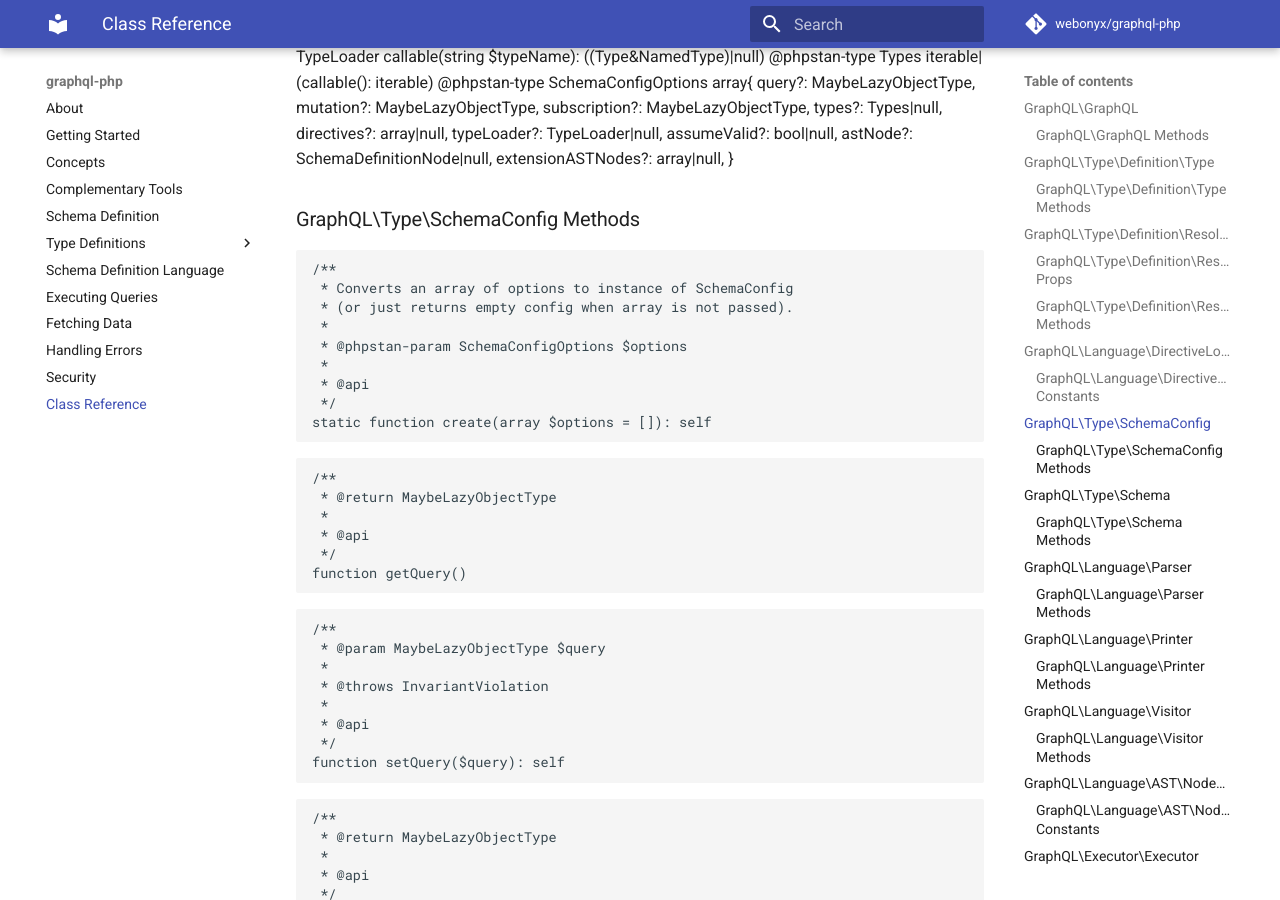
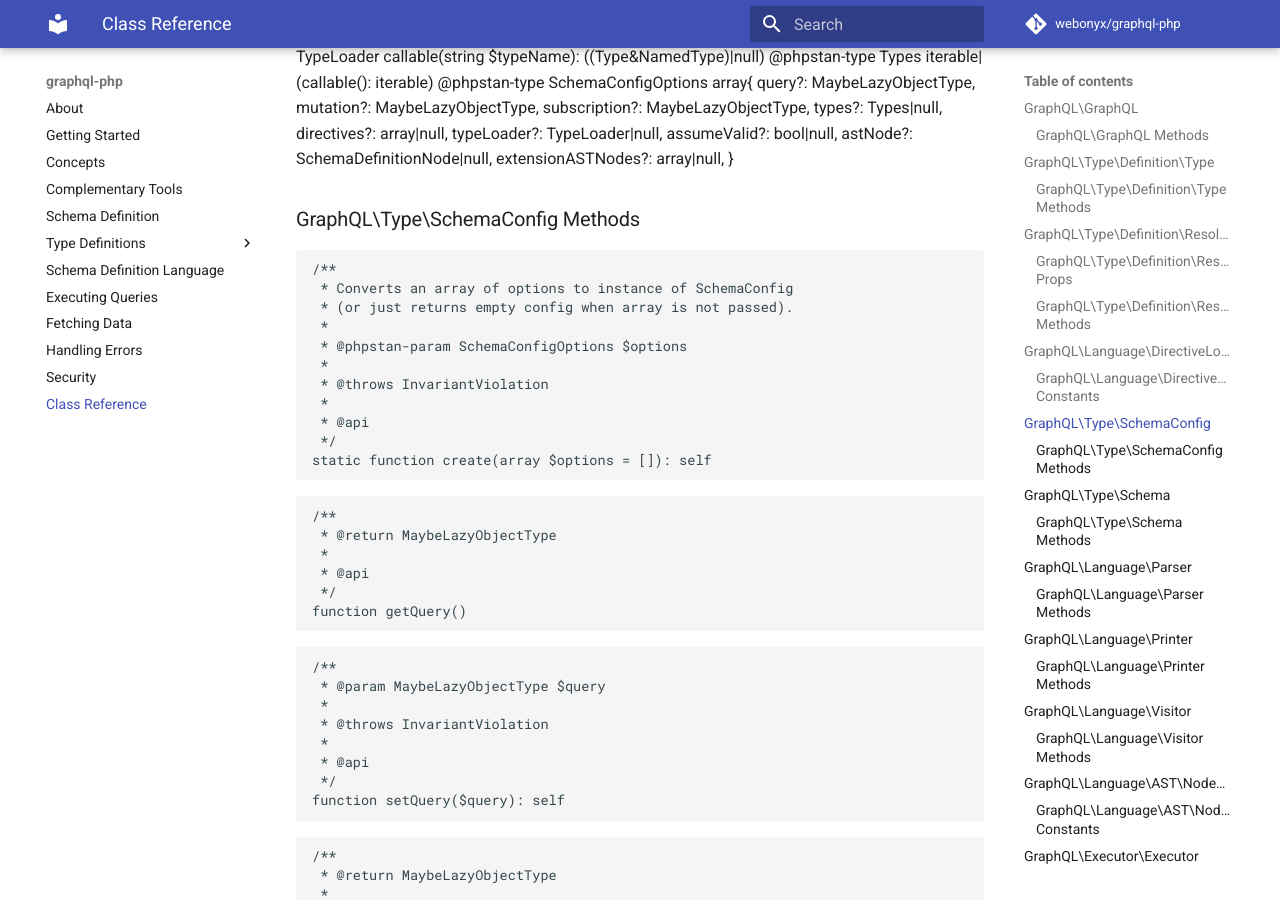
Before and after one commit to webonyx/graphql-php, an MkDocs documentation site: the page built from docs/class-reference.md, in a window 1280 px wide and 900 px high, scrolled down 10205 px. Built offline with MkDocs 1.6.1 and Material for MkDocs 9.7.7, drawn with Linux system fonts in a browser that asks for light colours; comment, search, counter and statistics services are not loaded.

Commit message:
Prettify docs

```diff
--- a/docs/class-reference.md
+++ b/docs/class-reference.md
@@ -558,6 +558,8 @@ extensionASTNodes?: array<SchemaExtensionNode>|null,
  * (or just returns empty config when array is not passed).
  *
  * @phpstan-param SchemaConfigOptions $options
+ *
+ * @throws InvariantViolation
  *
  * @api
  */
```
Also changed, not shown: docs/schema-definition.md (+1 -1 lines).
